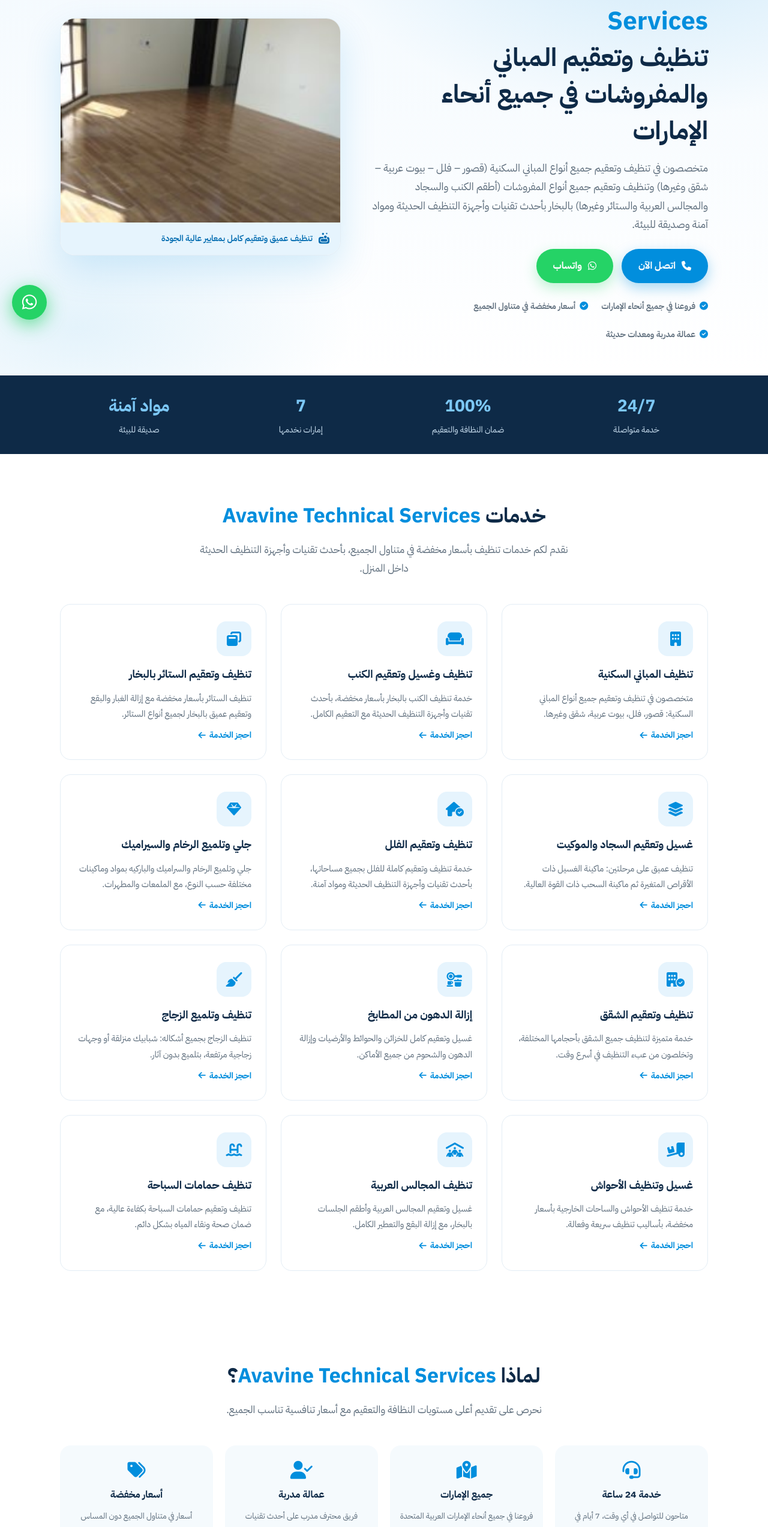
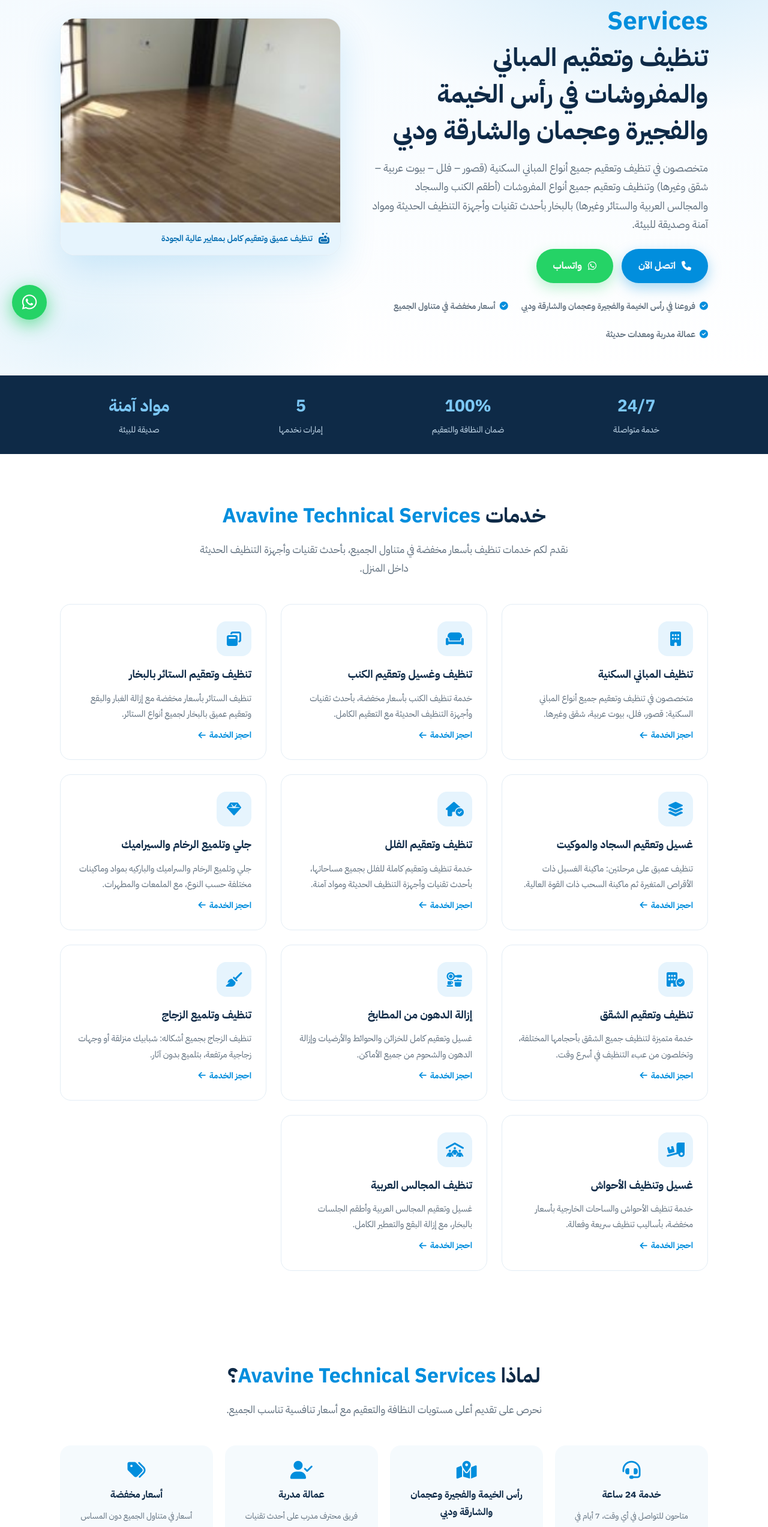
Before and after one commit to gfelo9152-star/site, a plain HTML site: page index.html in a window 1280 px wide. Shown: the part 243-2789 px from the top of the page at 60% size. Drawn offline with Linux system fonts and the light colour scheme.

Commit message:
تعديلات: الإمارات الخمس، إزالة بالبخار من الكنب، حذف بطاقة المسابح

```diff
--- a/index.html
+++ b/index.html
@@ -3,8 +3,8 @@
 <head>
 <meta charset="UTF-8">
 <meta name="viewport" content="width=device-width, initial-scale=1.0">
-<title>Avavine Technical Services | خدمات التنظيف في جميع أنحاء الإمارات 0525952971</title>
-<meta name="description" content="Avavine Technical Services متخصصون في تنظيف وتعقيم المباني والفلل والشقق والمفروشات بالبخار في جميع أنحاء الإمارات. خدمة 24 ساعة — اتصل 0525952971">
+<title>Avavine Technical Services | خدمات التنظيف في رأس الخيمة والفجيرة وعجمان والشارقة ودبي 0525952971</title>
+<meta name="description" content="Avavine Technical Services متخصصون في تنظيف وتعقيم المباني والفلل والشقق والمفروشات بالبخار في رأس الخيمة والفجيرة وعجمان والشارقة ودبي. خدمة 24 ساعة — اتصل 0525952971">
 <meta name="format-detection" content="telephone=no">
 <link rel="preconnect" href="https://fonts.googleapis.com">
 <link rel="preconnect" href="https://fonts.gstatic.com" crossorigin>
@@ -284,7 +284,7 @@
       <img src="images/logo.png" alt="Avavine Technical Services">
       <span class="logo-text">
         <b>Avavine Technical Services</b>
-        <span>خدمات التنظيف في جميع أنحاء الإمارات</span>
+        <span>خدمات التنظيف في رأس الخيمة والفجيرة وعجمان والشارقة ودبي</span>
       </span>
     </a>
     <a class="header-phone" href="tel:+971525952971">
@@ -299,7 +299,7 @@
   <div class="container hero-grid">
     <div>
       <div class="hero-badge"><i class="fa-solid fa-bolt"></i> خدمة 24 ساعة — 7 أيام في الأسبوع</div>
-      <h1>شركة تنظيف <span>Avavine Technical Services</span><br>تنظيف وتعقيم المباني والمفروشات في جميع أنحاء الإمارات</h1>
+      <h1>شركة تنظيف <span>Avavine Technical Services</span><br>تنظيف وتعقيم المباني والمفروشات في رأس الخيمة والفجيرة وعجمان والشارقة ودبي</h1>
       <p class="lead">
         متخصصون في تنظيف وتعقيم جميع أنواع المباني السكنية (قصور – فلل – بيوت عربية – شقق وغيرها)
         وتنظيف وتعقيم جميع أنواع المفروشات (أطقم الكنب والسجاد والمجالس العربية والستائر وغيرها) بالبخار
@@ -310,7 +310,7 @@
         <a class="btn btn-wa" href="https://wa.me/971525952971" target="_blank" rel="noopener"><i class="fa-brands fa-whatsapp"></i> واتساب</a>
       </div>
       <div class="hero-trust">
-        <span><i class="fa-solid fa-circle-check"></i> فروعنا في جميع أنحاء الإمارات</span>
+        <span><i class="fa-solid fa-circle-check"></i> فروعنا في رأس الخيمة والفجيرة وعجمان والشارقة ودبي</span>
         <span><i class="fa-solid fa-circle-check"></i> أسعار مخفضة في متناول الجميع</span>
         <span><i class="fa-solid fa-circle-check"></i> عمالة مدربة ومعدات حديثة</span>
       </div>
@@ -330,7 +330,7 @@
   <div class="container stats-inner">
     <div class="stat"><b>24/7</b><span>خدمة متواصلة</span></div>
     <div class="stat"><b>100%</b><span>ضمان النظافة والتعقيم</span></div>
-    <div class="stat"><b>7</b><span>إمارات نخدمها</span></div>
+    <div class="stat"><b>5</b><span>إمارات نخدمها</span></div>
     <div class="stat"><b>مواد آمنة</b><span>صديقة للبيئة</span></div>
   </div>
 </div>
@@ -352,7 +352,7 @@
       <div class="service-card">
         <div class="service-icon"><i class="fa-solid fa-couch"></i></div>
         <h3>تنظيف وغسيل وتعقيم الكنب</h3>
-        <p>خدمة تنظيف الكنب بالبخار بأسعار مخفضة، بأحدث تقنيات وأجهزة التنظيف الحديثة مع التعقيم الكامل.</p>
+        <p>خدمة تنظيف الكنب بأسعار مخفضة، بأحدث تقنيات وأجهزة التنظيف الحديثة مع التعقيم الكامل.</p>
         <a class="srv-cta" href="tel:+971525952971">احجز الخدمة <i class="fa-solid fa-arrow-left"></i></a>
       </div>
 
@@ -419,13 +419,6 @@
         <a class="srv-cta" href="tel:+971525952971">احجز الخدمة <i class="fa-solid fa-arrow-left"></i></a>
       </div>
 
-      <div class="service-card">
-        <div class="service-icon"><i class="fa-solid fa-water-ladder"></i></div>
-        <h3>تنظيف حمامات السباحة</h3>
-        <p>تنظيف وتعقيم حمامات السباحة بكفاءة عالية، مع ضمان صحة ونقاء المياه بشكل دائم.</p>
-        <a class="srv-cta" href="tel:+971525952971">احجز الخدمة <i class="fa-solid fa-arrow-left"></i></a>
-      </div>
-
     </div>
   </div>
 </section>
@@ -443,8 +436,8 @@
       </div>
       <div class="why-item">
         <i class="fa-solid fa-map-location-dot"></i>
-        <b>جميع الإمارات</b>
-        <span>فروعنا في جميع أنحاء الإمارات العربية المتحدة</span>
+        <b>رأس الخيمة والفجيرة وعجمان والشارقة ودبي</b>
+        <span>فروعنا في رأس الخيمة والفجيرة وعجمان والشارقة ودبي</span>
       </div>
       <div class="why-item">
         <i class="fa-solid fa-user-check"></i>
@@ -495,8 +488,6 @@
       <span class="kw">تعقيم مجالس</span>
       <span class="kw">إزالة الدهون من المطابخ</span>
       <span class="kw">تنظيف الزجاج</span>
-      <span class="kw">تنظيف حمامات السباحة</span>
-      <span class="kw">تعقيم حمامات السباحة</span>
     </div>
   </div>
 </div>
@@ -513,7 +504,7 @@
     </div>
     <div class="contact-meta">
       <span><i class="fa-solid fa-clock"></i> متاحون 24 ساعة — 7 أيام</span>
-      <span><i class="fa-solid fa-location-dot"></i> جميع أنحاء الإمارات</span>
+      <span><i class="fa-solid fa-location-dot"></i> رأس الخيمة والفجيرة وعجمان والشارقة ودبي</span>
       <span><i class="fa-solid fa-phone-volume"></i> <span dir="ltr">052 595 2971</span></span>
     </div>
   </div>
@@ -523,7 +514,7 @@
 <footer>
   <div class="container">
     <p><b>Avavine Technical Services</b> — جميع الحقوق محفوظة © <span id="year"></span></p>
-    <p style="margin-top:4px;opacity:.7">خدمات التنظيف والتعقيم في جميع أنحاء الإمارات العربية المتحدة</p>
+    <p style="margin-top:4px;opacity:.7">خدمات التنظيف والتعقيم في رأس الخيمة والفجيرة وعجمان والشارقة ودبي</p>
   </div>
 </footer>
 
```
